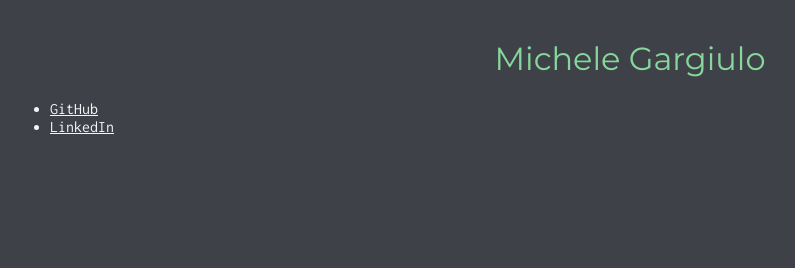
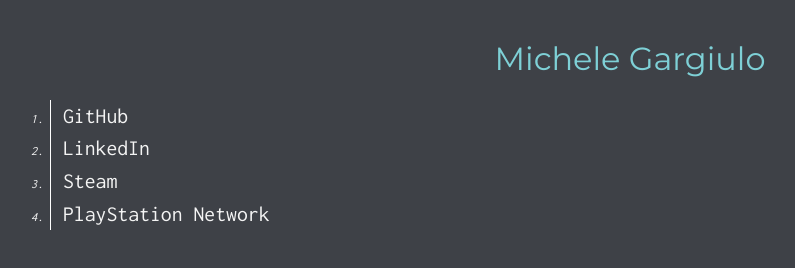
Before and after one commit to micku/micku.github.io, a website with bundled scripts: page index.html in a window 1280 px wide. Shown: the whole page, without its empty margins (10-805 px from the left). Built offline with nearby package versions, Linux system fonts and the light colour scheme.

Commit message:
Adds some content Stylish ordered list

```diff
--- a/index.html
+++ b/index.html
@@ -10,9 +10,11 @@
     </head>
     <body>
         <h1>Michele Gargiulo</h1>
-        <ul>
+        <ol>
             <li><a href="https://github.com/micku">GitHub</a>
             <li><a href="https://www.linkedin.com/in/michelegargiulo">LinkedIn</a>
-        </ul>
+            <li><a href="https://steamcommunity.com/id/h0razon/">Steam<a/>
+            <li><a href="https://my.playstation.com/mik-grg">PlayStation Network</a>
+        </ol>
     </body>
 </html>
--- a/src/css/style.css
+++ b/src/css/style.css
@@ -10,6 +10,8 @@
 
 a {
     color: #F4F4F4;
+    text-decoration: none;
+    transition: .2s;
 }
 
 a:hover {
@@ -19,6 +21,24 @@
 h1 {
     font-family: 'Montserrat', sans-serif;
     font-weight: normal;
-    color: #87D69B;
+    color: #7ED0D6;
     text-align: center;
 }
+
+ol {
+    font-style: italic;
+    font-size: .8em;
+}
+
+li {
+    margin: 0;
+    padding: 0;
+    border-left: solid 1px white;
+}
+
+li a {
+    padding-left: 12px;
+    line-height: 1.5em;
+    font-size: 1.7em;
+    font-style: normal;
+}
```
Also changed, not shown: README.md, dist/bundle.js.
